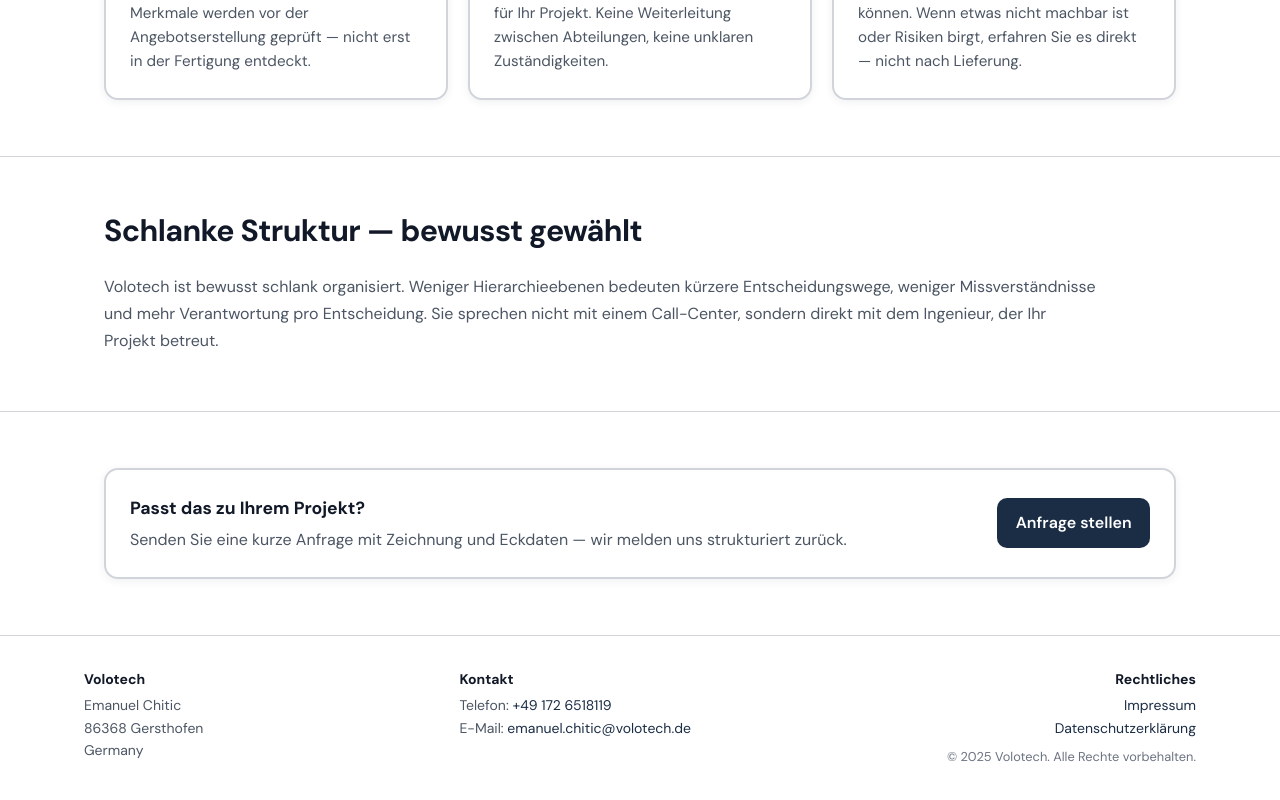
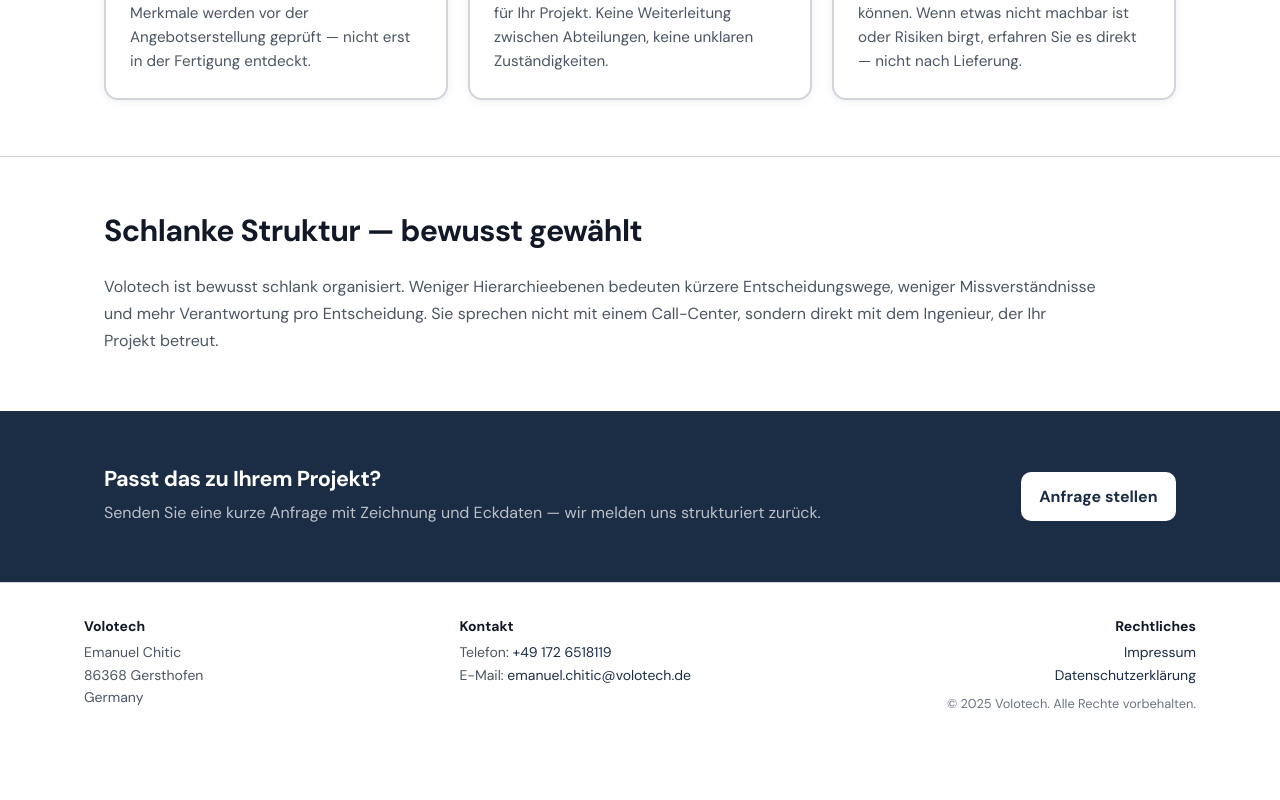
Before and after one commit to emanueldelray/volotech-website, a React (Vite) app: page /about in a window 1280 px wide. Shown: the part 1508-2308 px from the top of the page. After the commit the page ends 2255 px from the top, so only its background shows below. Built offline with nearby package versions, Linux system fonts and the light colour scheme.

Commit message:
Update AboutPage.jsx

```diff
--- a/src/pages/AboutPage.jsx
+++ b/src/pages/AboutPage.jsx
@@ -46,7 +46,7 @@ export default function AboutPage({ lang = "de" }) {
               <p style={{ color: "var(--muted)", lineHeight: 1.7 }}>
                 {isDe
                   ? "Maschinenbauingenieur mit über 10 Jahren Berufserfahrung in Deutschland. Aktuelle Tätigkeit: Fachexperte für die mechanische Standardisierung von Anlagen bei einem deutschen Automobilhersteller. Davor: Projektleitung und Baustellenleitung in der Intralogistik und Fördertechnik."
-                  : "Mechanical engineer with over 10 years of professional experience in Germany. Current role: Subject Matter Expert in mechanical standardization of equipment at a German automotive OEM. Previously: project management and site management in intralogistics and conveyor systems."}
+                  : "Mechanical engineer with over 10 years of professional experience in Germany. Current role: specialist for mechanical standardization of equipment at a German automotive OEM. Previously: project management and site management in intralogistics and conveyor systems."}
               </p>
             </div>
 
@@ -132,23 +132,23 @@ export default function AboutPage({ lang = "de" }) {
         </div>
       </section>
 
-      {/* ===== CTA ===== */}
-      <section style={{ background: "var(--bg)", borderTop: "1px solid var(--line)" }}>
+      {/* ===== CTA (dark) ===== */}
+      <section style={{ background: "var(--brand)", color: "#fff" }}>
         <div className="section-wrap">
-          <div className="v-card" style={{ display: "flex", alignItems: "center", justifyContent: "space-between", gap: "1rem", flexWrap: "wrap" }}>
+          <div style={{ display: "flex", alignItems: "center", justifyContent: "space-between", gap: "1.5rem", flexWrap: "wrap" }}>
             <div style={{ maxWidth: "48rem" }}>
-              <div style={{ fontWeight: 700, fontSize: "1.1rem" }}>
+              <h2 style={{ fontSize: "1.35rem", fontWeight: 700, color: "#fff", margin: 0 }}>
                 {isDe ? "Passt das zu Ihrem Projekt?" : "Does this fit your project?"}
-              </div>
-              <p style={{ marginTop: "0.35rem", color: "var(--muted)", lineHeight: 1.6 }}>
+              </h2>
+              <p style={{ marginTop: "0.5rem", color: "rgba(255,255,255,0.7)", lineHeight: 1.6 }}>
                 {isDe
                   ? "Senden Sie eine kurze Anfrage mit Zeichnung und Eckdaten — wir melden uns strukturiert zurück."
                   : "Send a short request with a drawing and key data — we'll respond with structured next steps."}
               </p>
             </div>
-            <CTAButton to="/manufacturing?rfq=1">
+            <a href="/manufacturing?rfq=1" className="btn-primary" style={{ textDecoration: "none", background: "#fff", color: "var(--brand)", fontWeight: 700, whiteSpace: "nowrap" }}>
               {isDe ? "Anfrage stellen" : "Request a quote"}
-            </CTAButton>
+            </a>
           </div>
         </div>
       </section>
```
